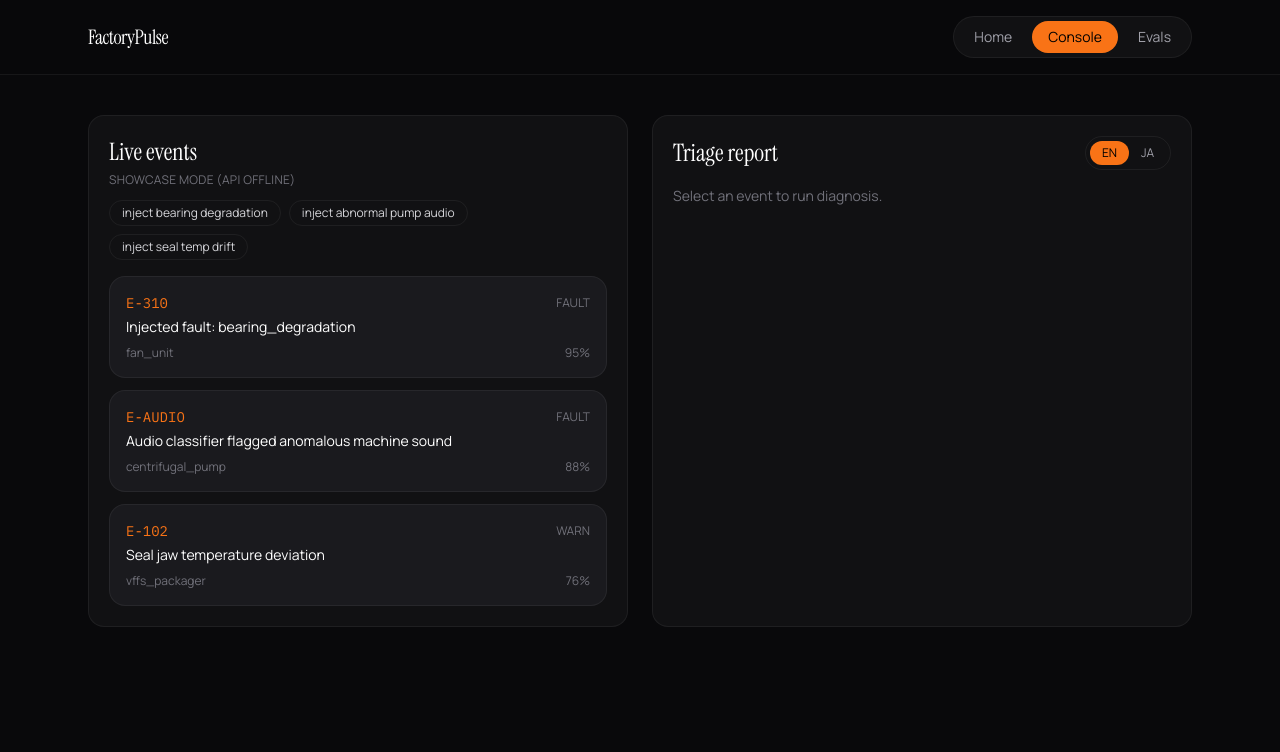
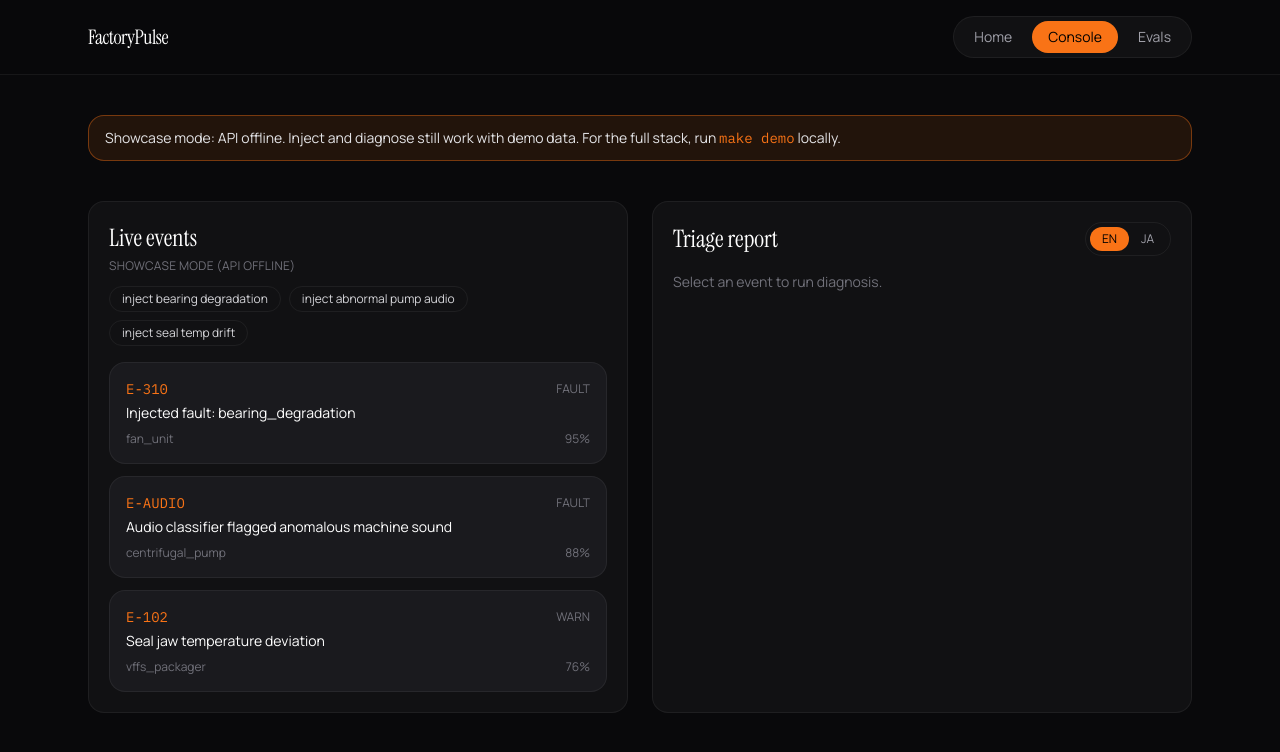
Before and after one commit to H3Xobit/factorypulse, a Next.js app in the folder web/: page /app in a window 1280 px wide. Shown: the top 752 px of the page. Built offline with nearby package versions, Linux system fonts and the light colour scheme; no server answers.

Commit message:
feat: show clear offline showcase banner in console

```diff
--- a/web/app/app/page.tsx
+++ b/web/app/app/page.tsx
@@ -96,6 +96,15 @@ export default function AppPage() {
 
   return (
     <main className="mx-auto grid max-w-6xl gap-6 px-6 py-10 lg:grid-cols-2">
+      <div className="lg:col-span-2">
+      {mode === "demo" && (
+        <div className="mb-4 rounded-2xl border border-accent/40 bg-accent/10 px-4 py-3 text-sm text-zinc-200">
+          Showcase mode: API offline. Inject and diagnose still work with demo data.
+          For the full stack, run <span className="font-mono text-accent">make demo</span> locally.
+        </div>
+      )}
+
+      </div>
       <section className="rounded-2xl border border-white/[0.06] bg-ink-surface p-5">
         <div className="mb-4 flex flex-wrap items-center justify-between gap-3">
           <div>
```
